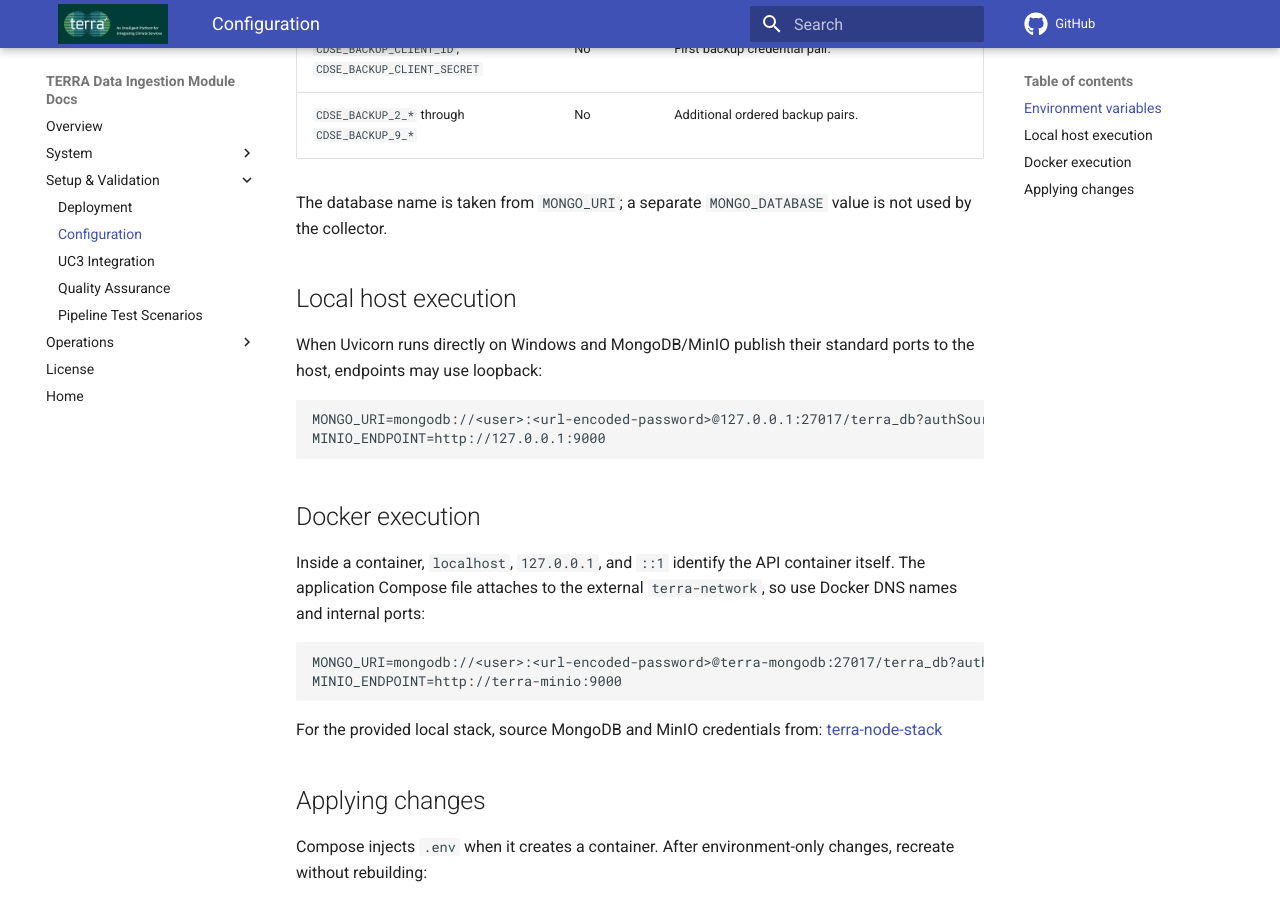
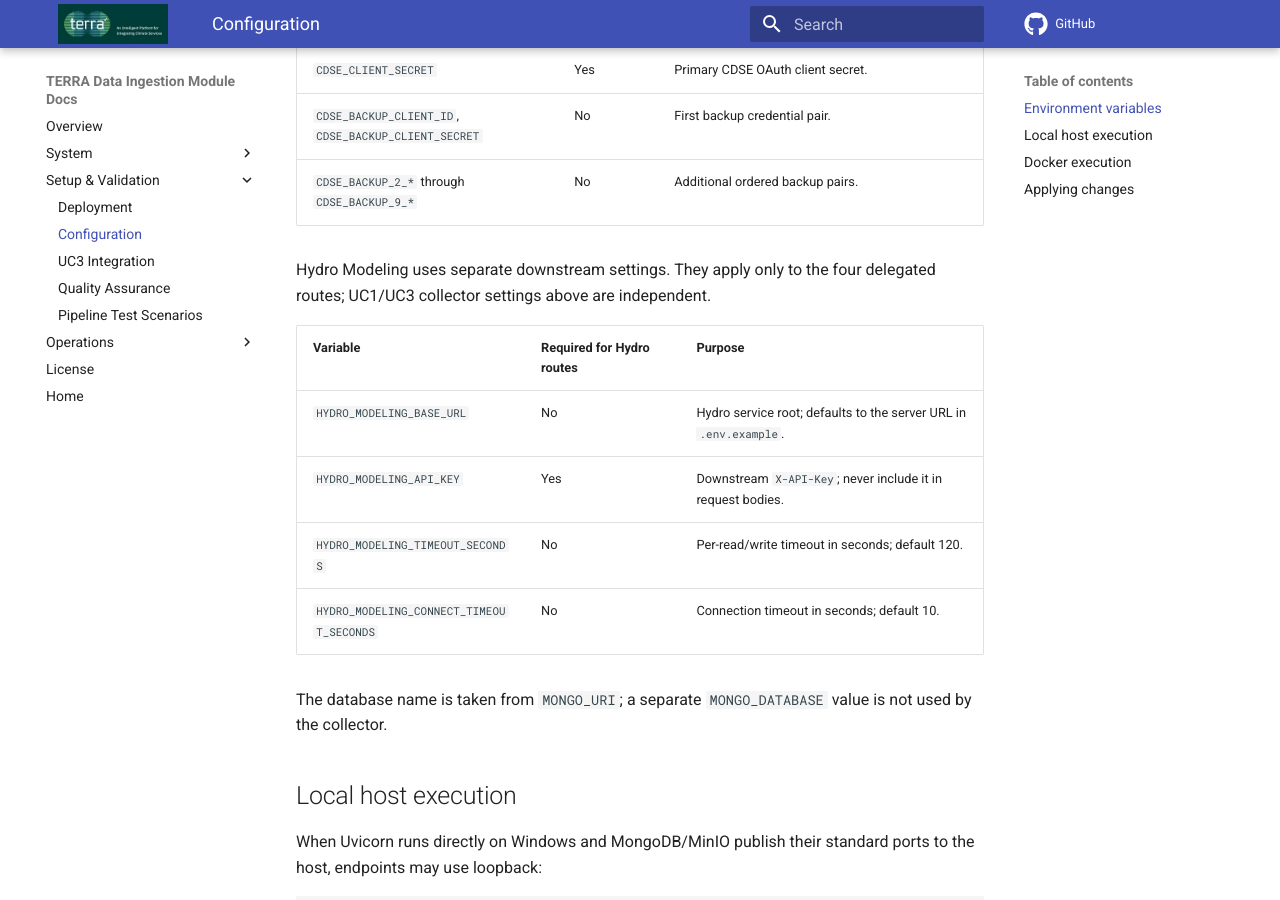
Before and after one commit to terra-horizon/Data_ingestion_module, an MkDocs documentation site: the page built from docs/docs/configuration.md, in a window 1280 px wide and 900 px high, scrolled down 1057 px. Built offline with MkDocs 1.6.1 and Material for MkDocs 9.7.7, drawn with Linux system fonts in a browser that asks for light colours; comment, search, counter and statistics services are not loaded; the version menu is left out; some of the changed text lies outside the part shown.

Commit message:
Document Hydro connection settings

```diff
--- a/docs/docs/configuration.md
+++ b/docs/docs/configuration.md
@@ -3,6 +3,9 @@
 For the `coastal-uc3-sentinel2` package, local wheel installation and independent runtime
 settings, see [UC3 integration](uc3-integration.md). Supply its wheel in `vendor/`
 before installing the application or building its Docker image.
+
+For delegated ECMWF/IFS ingestion, see [Hydro Modeling integration](hydro-modeling-integration.md).
+It uses a separate downstream API key and does not use this module's MongoDB credentials.
 
 The FastAPI layer does not maintain the collector package needed for the forecaster. It passes the
 request to the installed collector package, which reads storage and CDSE
@@ -25,6 +28,16 @@ never commit the populated file.
 | `CDSE_CLIENT_SECRET` | Yes | Primary CDSE OAuth client secret. |
 | `CDSE_BACKUP_CLIENT_ID`, `CDSE_BACKUP_CLIENT_SECRET` | No | First backup credential pair. |
 | `CDSE_BACKUP_2_*` through `CDSE_BACKUP_9_*` | No | Additional ordered backup pairs. |
+
+Hydro Modeling uses separate downstream settings. They apply only to the four
+delegated routes; UC1/UC3 collector settings above are independent.
+
+| Variable | Required for Hydro routes | Purpose |
+| --- | --- | --- |
+| `HYDRO_MODELING_BASE_URL` | No | Hydro service root; defaults to the server URL in `.env.example`. |
+| `HYDRO_MODELING_API_KEY` | Yes | Downstream `X-API-Key`; never include it in request bodies. |
+| `HYDRO_MODELING_TIMEOUT_SECONDS` | No | Per-read/write timeout in seconds; default 120. |
+| `HYDRO_MODELING_CONNECT_TIMEOUT_SECONDS` | No | Connection timeout in seconds; default 10. |
 
 The database name is taken from `MONGO_URI`; a separate `MONGO_DATABASE` value
 is not used by the collector.
```
Also changed, not shown: docs/docs/deployment.md (+5 -0 lines), README.md, 1 other file.
